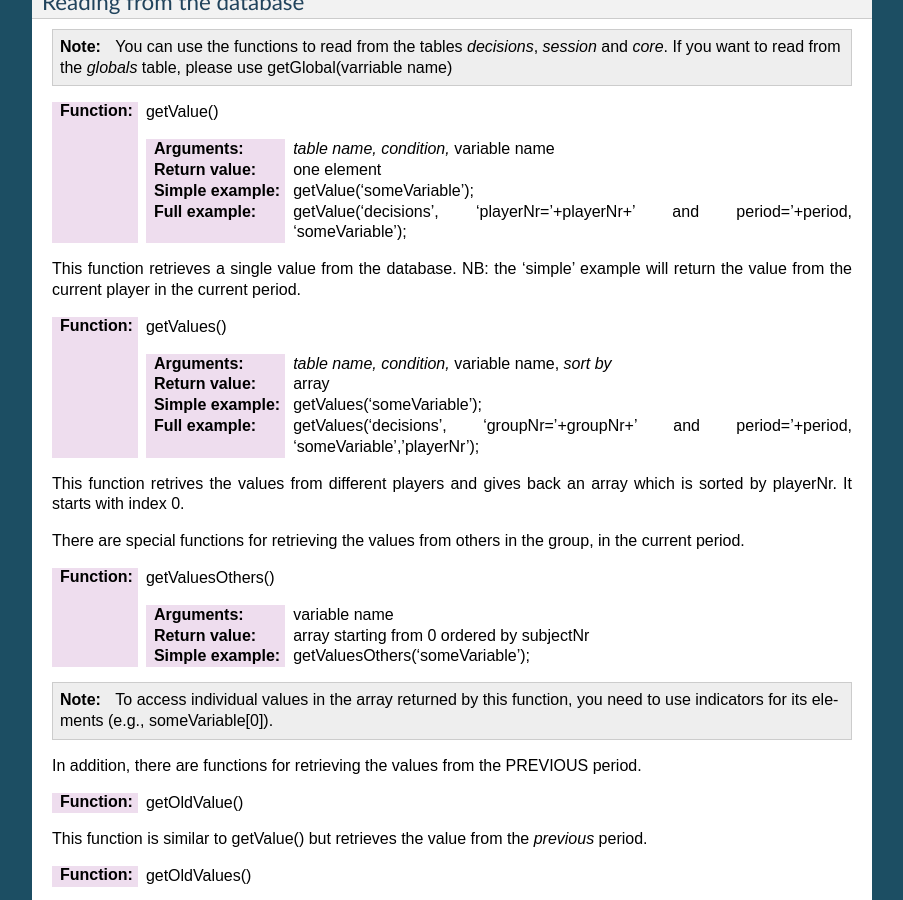
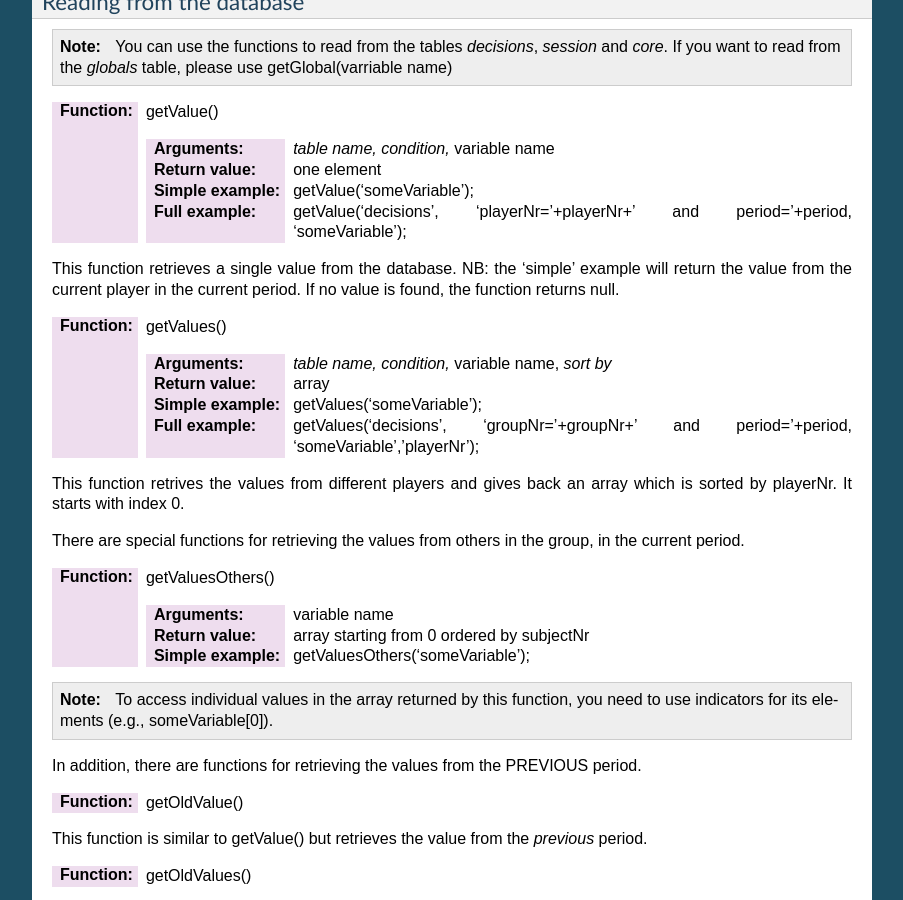
Before and after one commit to marcusgia2505/LIONESS_doc, a Sphinx documentation site: the page built from docs/040_reference_manual.rst, in a window 1280 px wide and 900 px high, scrolled down 19072 px. Shown: the whole window, without its empty margins (198-1101 px from the left). Built offline with Sphinx 7.4.7, drawn with Linux system fonts in a browser that asks for light colours.

Commit message:
Update 040_reference_manual.rst

```diff
--- a/docs/040_reference_manual.rst
+++ b/docs/040_reference_manual.rst
@@ -742,7 +742,7 @@ Reading from the database
 
    :Full example: getValue('decisions', 'playerNr='+playerNr+' and period='+period, 'someVariable');
 
-This function retrieves a single value from the database. NB: the 'simple' example will return the value from the current player in the current period.
+This function retrieves a single value from the database. NB: the 'simple' example will return the value from the current player in the current period. If no value is found, the function returns null.
 
 :Function: getValues()
 
```
